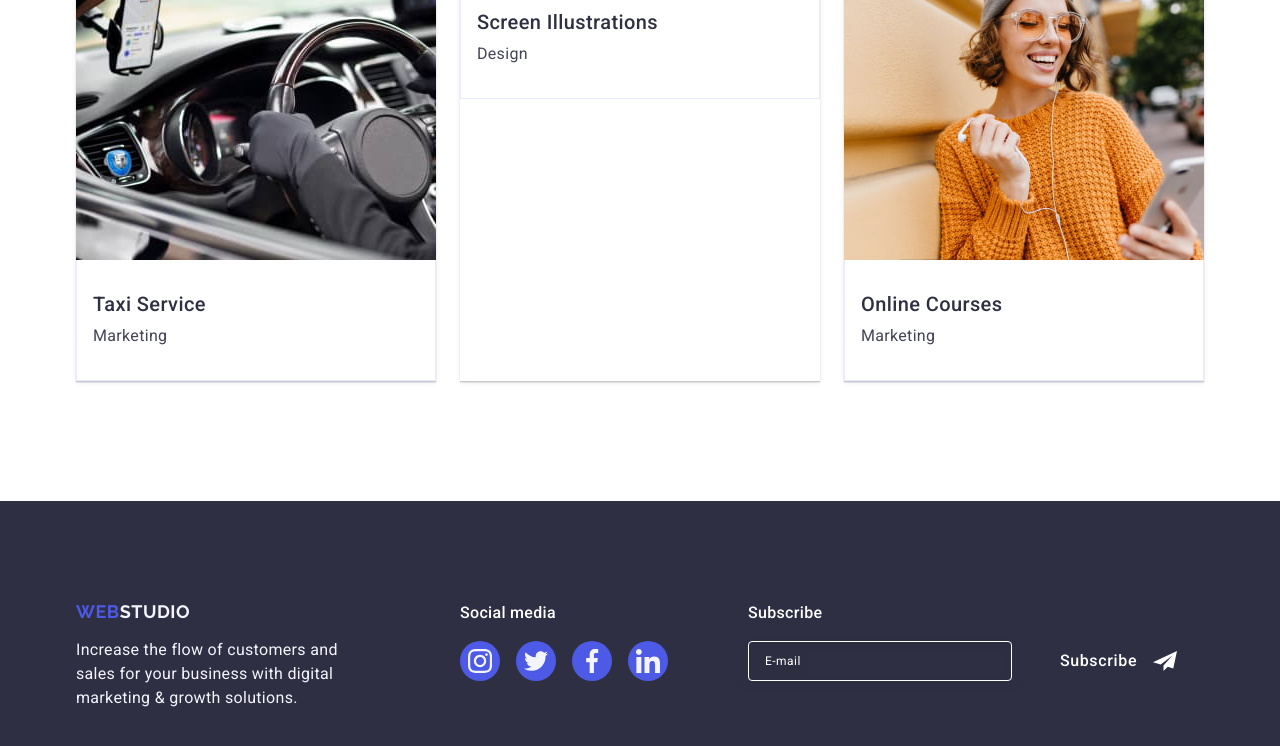
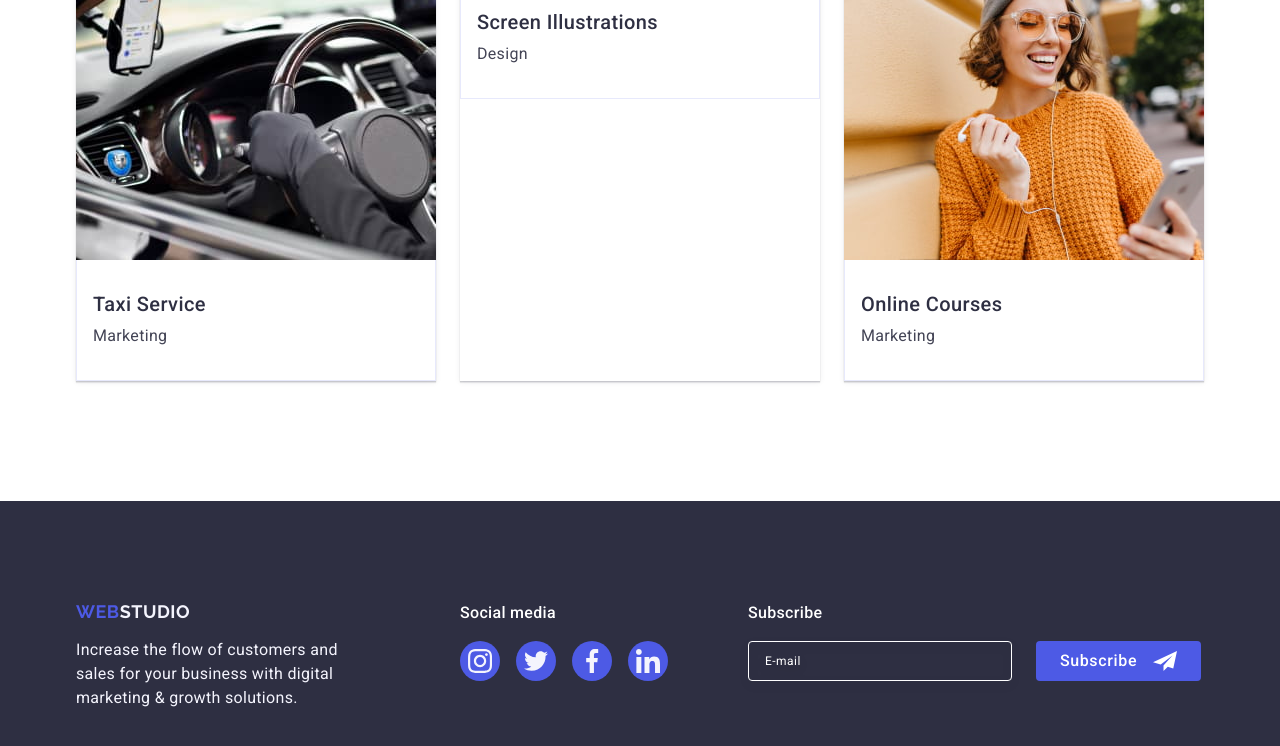
Before and after one commit to MozhynIllia/goit-markup-hw-05, a plain HTML site: page index.html in a window 1280 px wide. Shown: the part 2674-3420 px from the top of the page. Drawn offline with nearby package versions, Linux system fonts and the light colour scheme.

Commit message:
Update styles.css

```diff
--- a/css/styles.css
+++ b/css/styles.css
@@ -502,7 +502,7 @@ img {
     fill: var(--bright_text-color);
 }
 
-/* End footer*/
+/* End footer */
 /* Добавляет отступ слева в 80px для элемента */
 .div-footer-form {
     margin-left: 80px;
@@ -558,7 +558,7 @@ img {
     letter-spacing: 0.04em;
     color: #ffffff;
     cursor: pointer;
-    background-color: var(--brand-c);
+    background: #4D5AE5;
     border: none;
     border-radius: 4px;
 }
```
